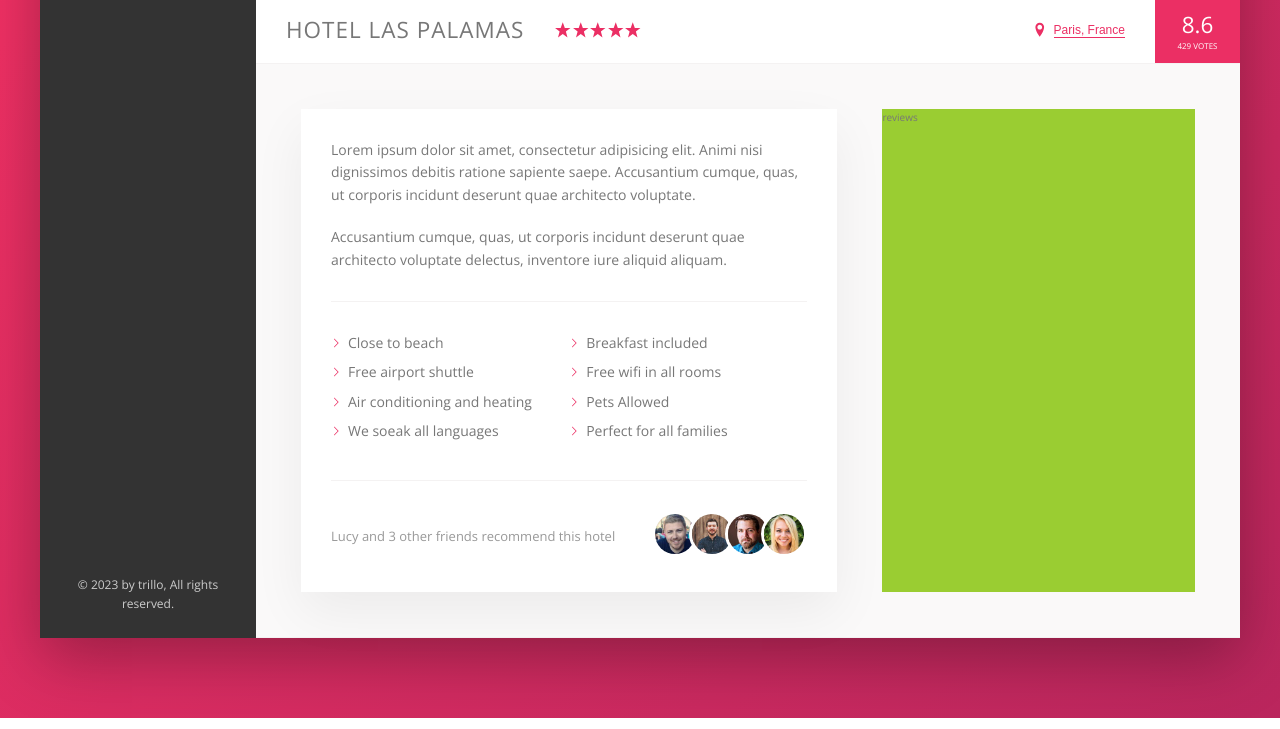
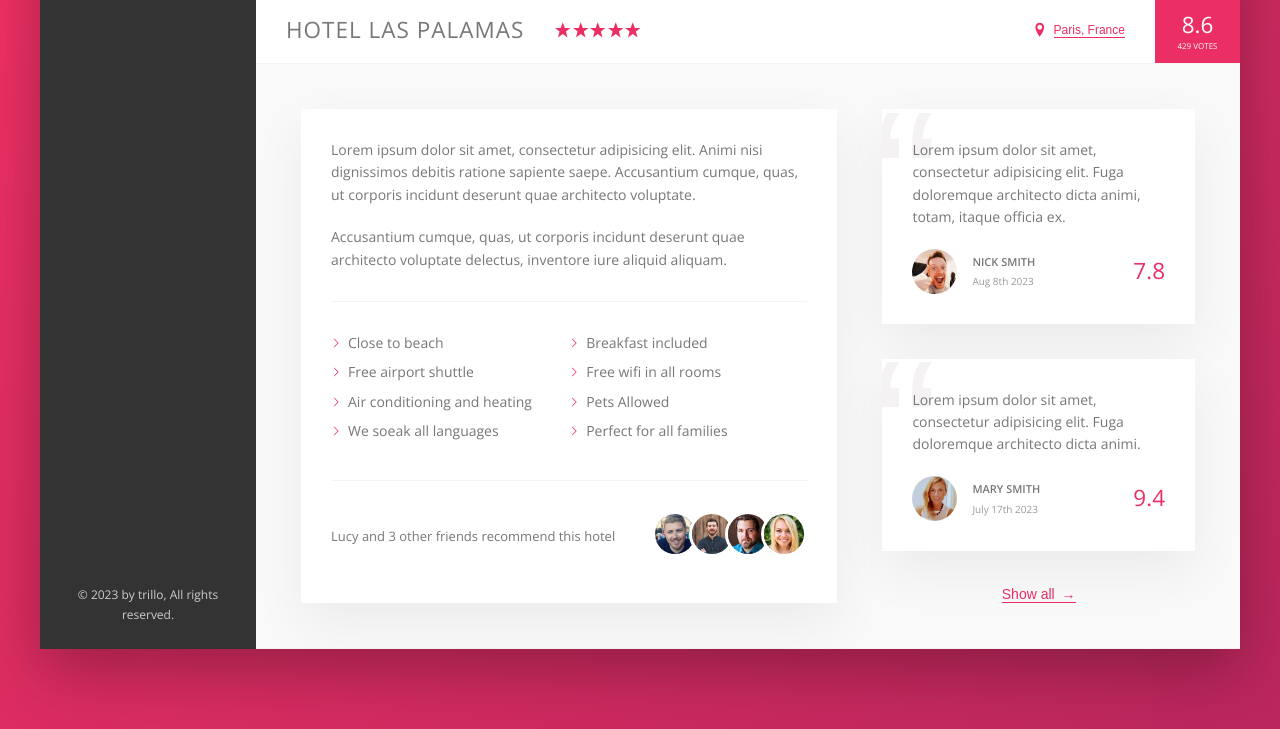
Before and after one commit to safwan6395/trillo-website, a website: page index.html in a window 1280 px wide. Shown: the part 538-1267 px from the top of the page. Drawn offline with nearby package versions, Linux system fonts and the light colour scheme; files that its build step writes are made by us from their sources; files whose address does not match are found by name.

Commit message:
Build the user reviews section

```diff
--- a/index.html
+++ b/index.html
@@ -199,7 +199,36 @@
                 </div>
               </div>
             </div>
-            <div class="user-reviews">reviews</div>
+            <div class="user-reviews">
+              <figure class="review">
+                <blockquote class="review__text">
+                  Lorem ipsum dolor sit amet, consectetur adipisicing elit. Fuga
+                  doloremque architecto dicta animi, totam, itaque officia ex.
+                </blockquote>
+                <figcaption class="review__user">
+                  <img src="img/user-1.jpg" alt="Usrer 1" class="review__photo">
+                  <div class="review__user-box">
+                    <p class="review__user-name">Nick Smith</p>
+                    <p class="review__user-date">Aug 8th 2023</p>
+                  </div>
+                  <div class="review__rating">7.8</div>
+                </figcaption>
+              </figure>
+              <figure class="review">
+                <blockquote class="review__text">
+                  Lorem ipsum dolor sit amet, consectetur adipisicing elit. Fuga doloremque architecto dicta animi.
+                </blockquote>
+                <figcaption class="review__user">
+                  <img src="img/user-2.jpg" alt="Usrer 1" class="review__photo">
+                  <div class="review__user-box">
+                    <p class="review__user-name">Mary Smith</p>
+                    <p class="review__user-date">July 17th 2023</p>
+                  </div>
+                  <div class="review__rating">9.4</div>
+                </figcaption>
+              </figure>
+              <button class="btn-inline">Show all <span>&rarr;</span></button>
+            </div>
           </div>
         </main>
       </div>
--- a/sass/_components.scss
+++ b/sass/_components.scss
@@ -261,8 +261,17 @@
   cursor: pointer;
   transition: all 0.2s;
 
+  & span {
+    margin-left: 3px;
+    transition: margin-left .2s;
+  }
+
   &:hover {
     color: var(--color-grey-dark-1);
+
+    & span {
+      margin-left: 8px;
+    }
   }
 
   &:focus {
@@ -335,7 +344,7 @@
 // RECOMMEND
 .recommend {
   font-size: 1.3rem;
-  color: var(--color-grey-dark-3);
+  color: var(--color-grey-dark-2);
   display: flex;
   align-items: center;
   justify-content: space-between;
@@ -351,3 +360,66 @@
     }
   }
 }
+
+//////////////////////////////////////
+// REVIEWS
+
+.review {
+  background-color: #fff;
+  box-shadow: var(--shadow-sm);
+  padding: 3rem;
+  margin-bottom: 3.5rem;
+  overflow: hidden;
+  position: relative;
+
+  &__text {
+    margin-bottom: 2rem;
+    position: relative;
+    z-index: 10;
+  }
+
+  &__user {
+    display: flex;
+    align-items: center;
+    gap: 1.5rem;
+  }
+
+  &__photo {
+    width: 4.5rem;
+    border-radius: 50%;
+  }
+
+  &__user-box {
+    margin-right: auto;
+  }
+
+  &__user-name {
+    font-size: 1.1rem;
+    font-weight: 600;
+    text-transform: uppercase;
+    margin-bottom: 3px;
+  }
+
+  &__user-date {
+    font-size: 1rem;
+    color: var(--color-grey-dark-3);
+  }
+
+  &__rating {
+    font-size: 2.25rem;
+    font-weight: 300;
+    color: var(--color-primary);
+  }
+
+  &::before {
+    content: "\201c";
+    font-size: 20rem;
+    font-family: sans-serif;
+    line-height: 1;
+    position: absolute;
+    top: -2.75rem;
+    left: -1rem;
+    color: var(--color-grey-light-2);
+    z-index: 1;
+  }
+}
--- a/sass/_layout.scss
+++ b/sass/_layout.scss
@@ -40,10 +40,10 @@
   padding: 4.5rem;
   border-bottom: var(--line);
   background-color: var(--color-grey-light-1);
+  font-size: 1.4rem;
 }
 
 .description {
-  font-size: 1.4rem;
   background: #fff;
   box-shadow: var(--shadow-sm);
   padding: 3rem;
@@ -51,6 +51,8 @@
 }
 
 .user-reviews {
-  background: yellowgreen;
   flex: 1;
+  display: flex;
+  flex-direction: column;
+  align-items: center;
 }
```
